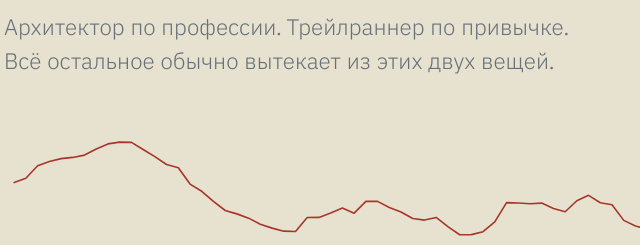
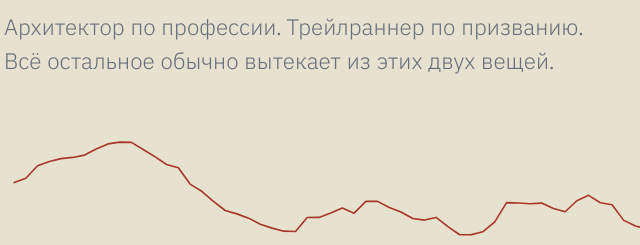
Before and after one commit to zunguzen/zunguzen, a plain HTML site: page ru.html in a window 1280 px wide. Shown: the part 217-462 px from the top of the page, 280-920 px from the left. Drawn offline with Linux system fonts and the light colour scheme.

Commit message:
Update ru.html

```diff
--- a/ru.html
+++ b/ru.html
@@ -231,7 +231,7 @@
 <main>
   <div class="hero">
     <h1>Николай&nbsp;Смолин</h1>
-    <p class="role">Архитектор по профессии. Трейлраннер по привычке. Всё остальное обычно вытекает из этих двух вещей.</p>
+    <p class="role">Архитектор по профессии. Трейлраннер по призванию. Всё остальное обычно вытекает из этих двух вещей.</p>
   </div>
 
   <div class="profile" aria-hidden="true">
```
